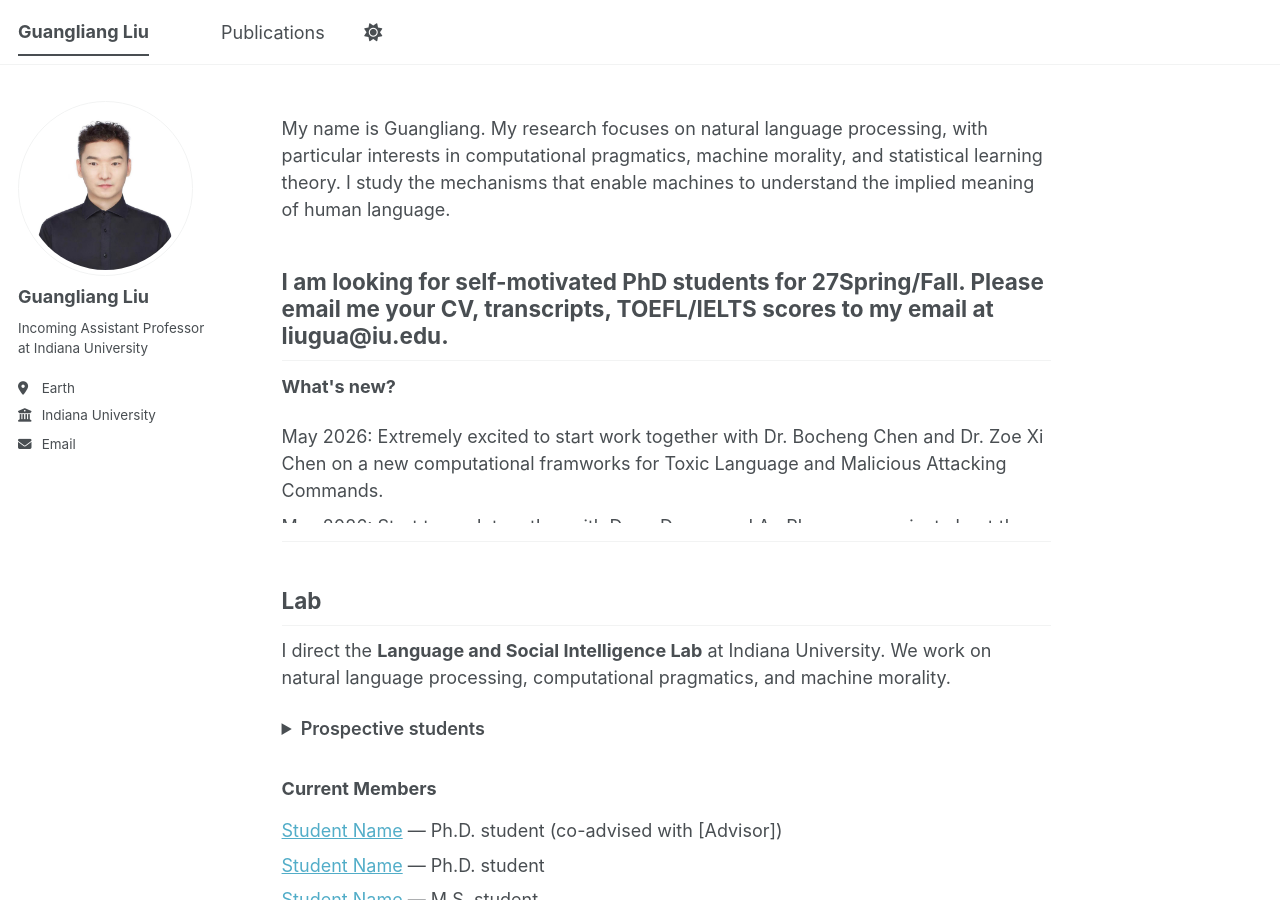
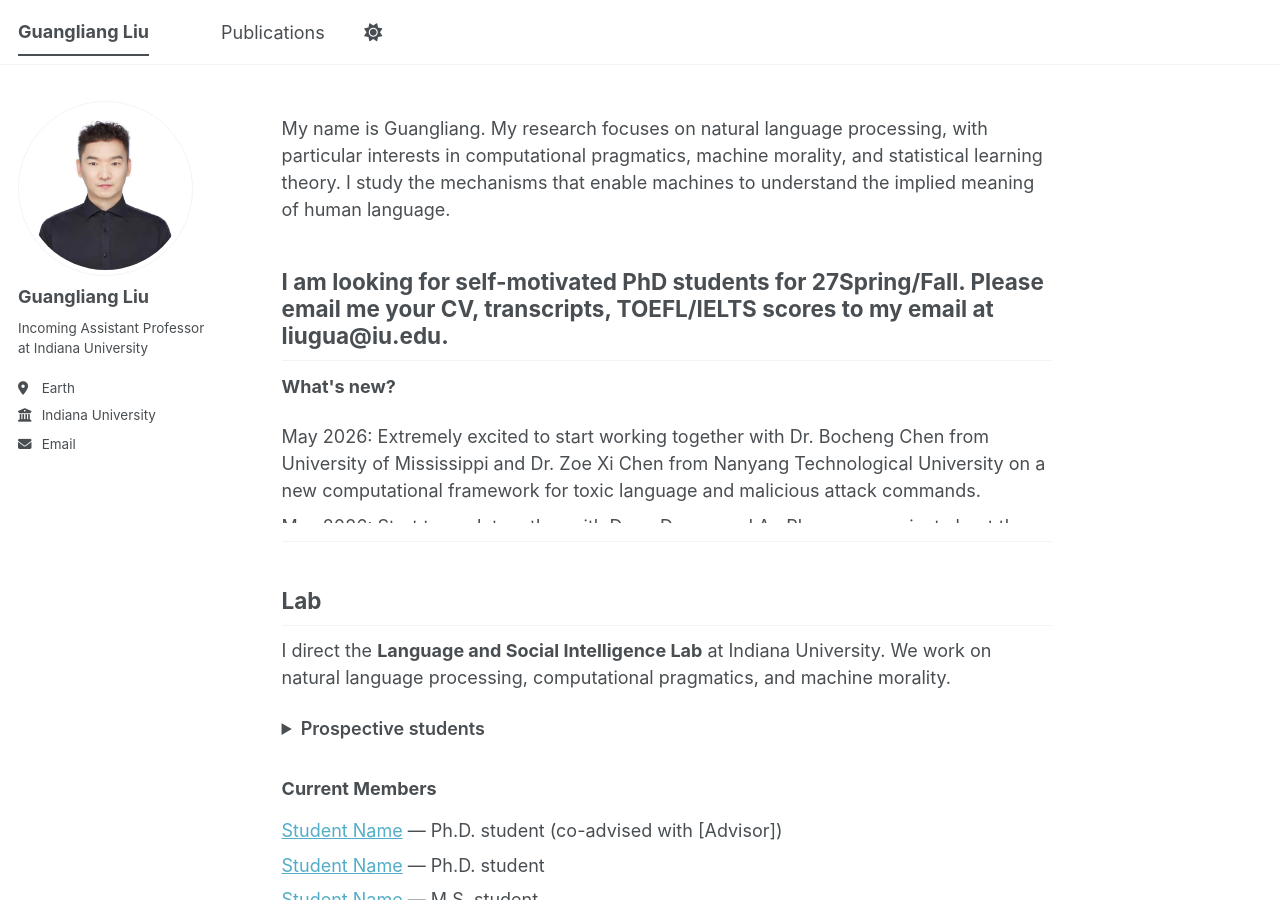
Before and after one commit to guangliang-nlp/guangliang-nlp.github.io, a Jekyll site: the page built from _pages/about.md, in a window 1280 px wide and 900 px high. Built offline with Jekyll 4.4.1, drawn with Linux system fonts in a browser that asks for light colours; a script bundle is joined from its source files by our own code; library files that are not in the unit come from our copies.

Commit message:
Refine project description and add affiliations

```diff
--- a/_pages/about.md
+++ b/_pages/about.md
@@ -16,7 +16,7 @@ I am looking for self-motivated PhD students for 27Spring/Fall. Please email me
 <p><strong>What's new?</strong></p>
 <div style="overflow-y:auto; max-height:100px;">
   <ul style="list-style:none; padding:0; margin:0;">
-    <li>May 2026: Extremely excited to start work together with Dr. Bocheng Chen and Dr. Zoe Xi Chen on a new computational framworks for Toxic Language and Malicious Attacking Commands.</li>
+    <li>May 2026: Extremely excited to start working together with Dr. Bocheng Chen from University of Mississippi and Dr. Zoe Xi Chen from Nanyang Technological University on a new computational framework for toxic language and malicious attack commands.</li>
     <li>May 2026: Start to work together with Dong Duong and An Pham on a project about the shallow heuristics in code models.</li>
     <li>April 2026: Han Zi joined my lab for a research topic about pragmataic gap in moral alignment.</li>
   </ul>
```
